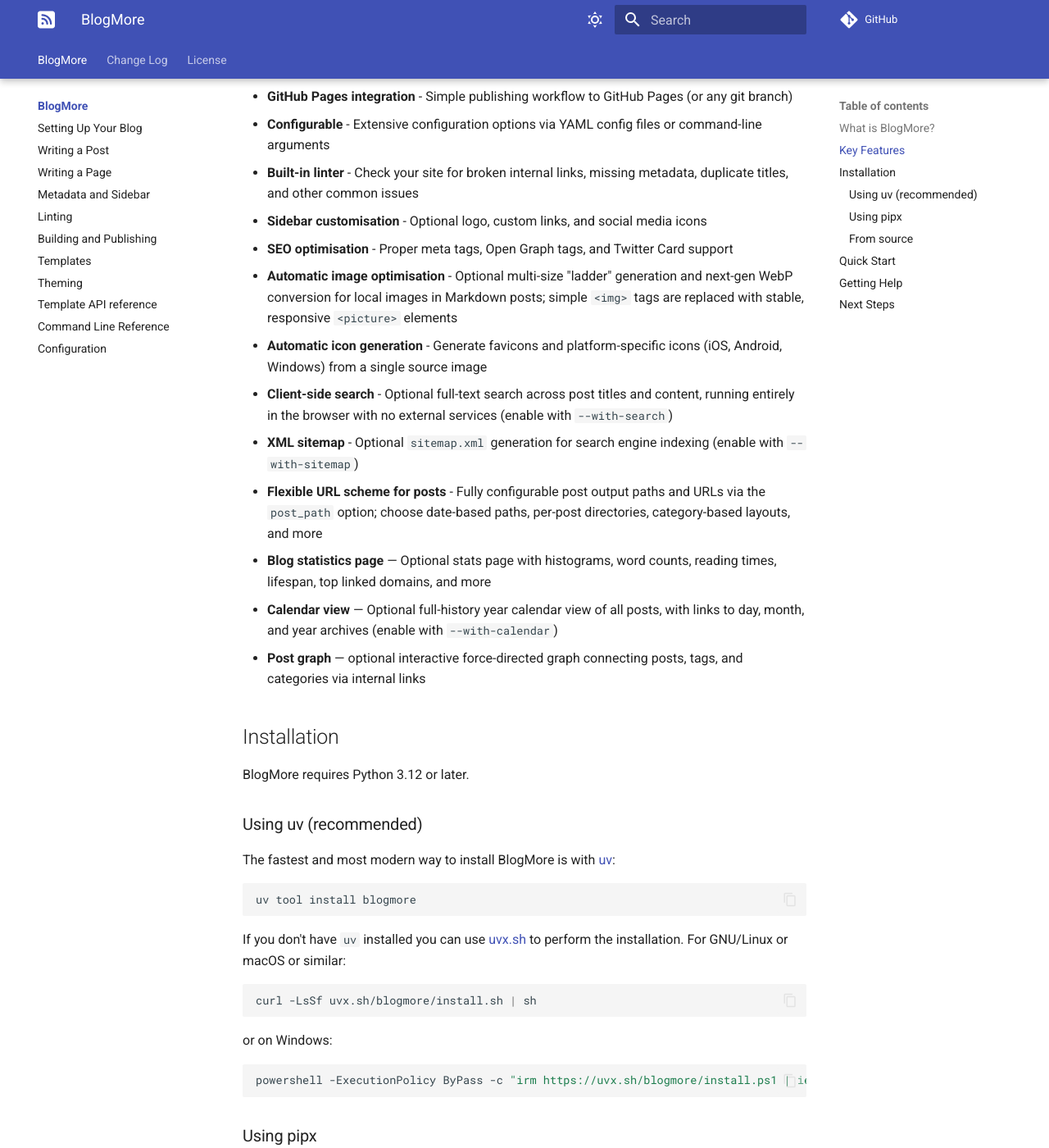
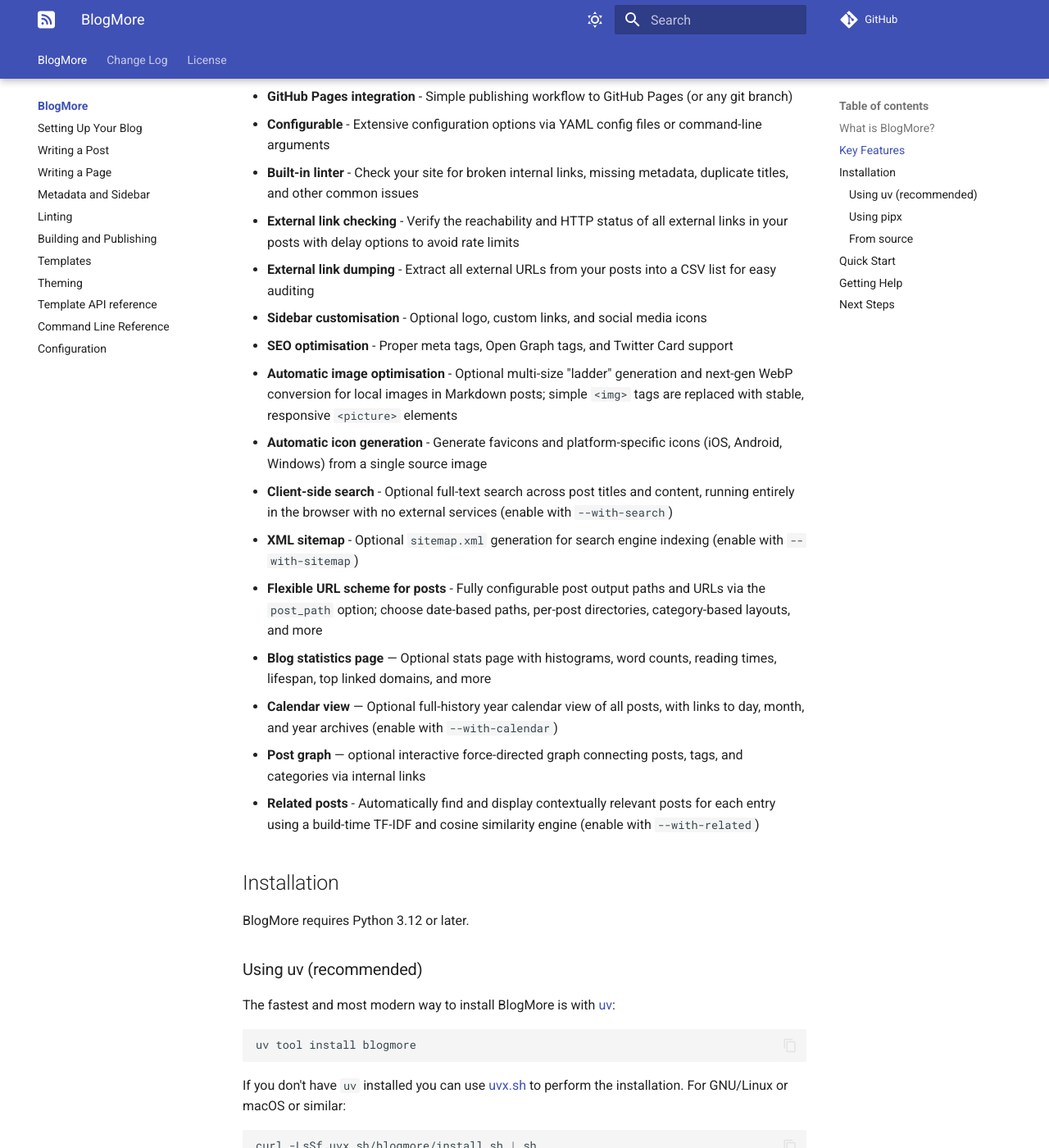
Before and after one commit to davep/blogmore, an MkDocs documentation site: the page built from docs/index.md, in a window 1280 px wide and 1400 px high, scrolled down 994 px. Shown: the whole window at 82% size. Built offline with MkDocs 1.6.1 and Material for MkDocs 9.7.7, drawn with Linux system fonts in a browser that asks for light colours; comment, search, counter and statistics services are not loaded.

Commit message:
Update the key features

```diff
--- a/docs/index.md
+++ b/docs/index.md
@@ -24,6 +24,8 @@
 - **GitHub Pages integration** - Simple publishing workflow to GitHub Pages (or any git branch)
 - **Configurable** - Extensive configuration options via YAML config files or command-line arguments
 - **Built-in linter** - Check your site for broken internal links, missing metadata, duplicate titles, and other common issues
+- **External link checking** - Verify the reachability and HTTP status of all external links in your posts with delay options to avoid rate limits
+- **External link dumping** - Extract all external URLs from your posts into a CSV list for easy auditing
 - **Sidebar customisation** - Optional logo, custom links, and social media icons
 - **SEO optimisation** - Proper meta tags, Open Graph tags, and Twitter Card support
 - **Automatic image optimisation** - Optional multi-size "ladder" generation and next-gen WebP conversion for local images in Markdown posts; simple `<img>` tags are replaced with stable, responsive `<picture>` elements
@@ -34,6 +36,7 @@
 - **Blog statistics page** — Optional stats page with histograms, word counts, reading times, lifespan, top linked domains, and more
 - **Calendar view** — Optional full-history year calendar view of all posts, with links to day, month, and year archives (enable with `--with-calendar`)
 - **Post graph** — optional interactive force-directed graph connecting posts, tags, and categories via internal links
+- **Related posts** - Automatically find and display contextually relevant posts for each entry using a build-time TF-IDF and cosine similarity engine (enable with `--with-related`)
 
 ## Installation
 
```
Also changed, not shown: README.md (+3 -0 lines).
